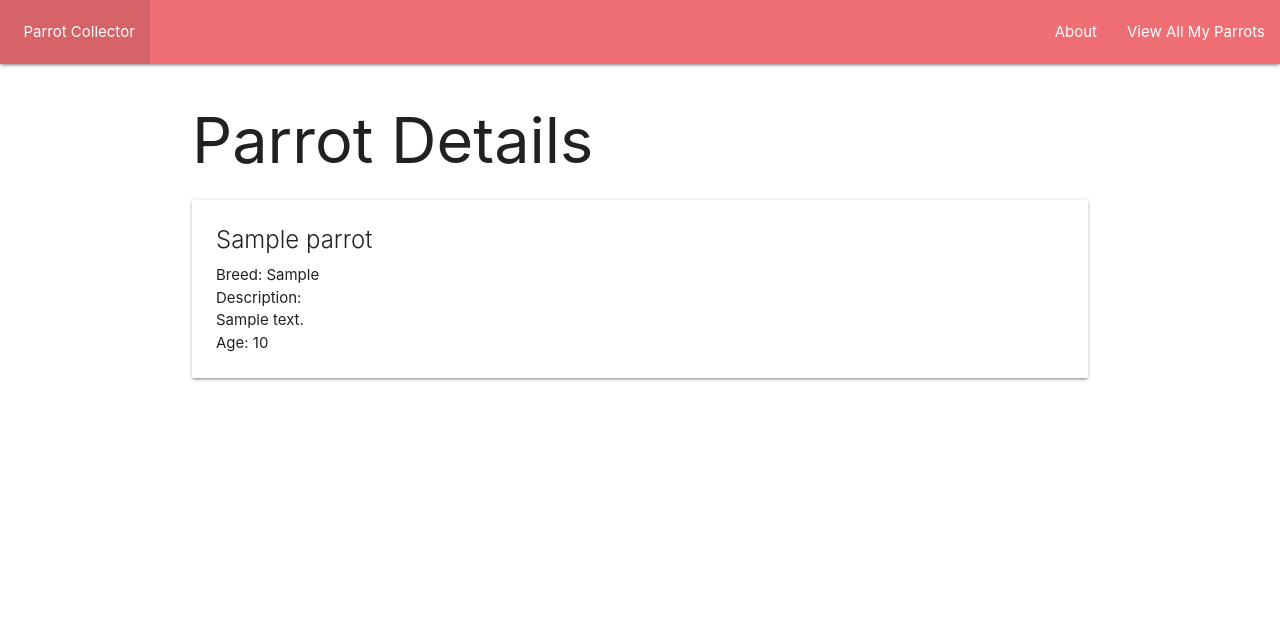
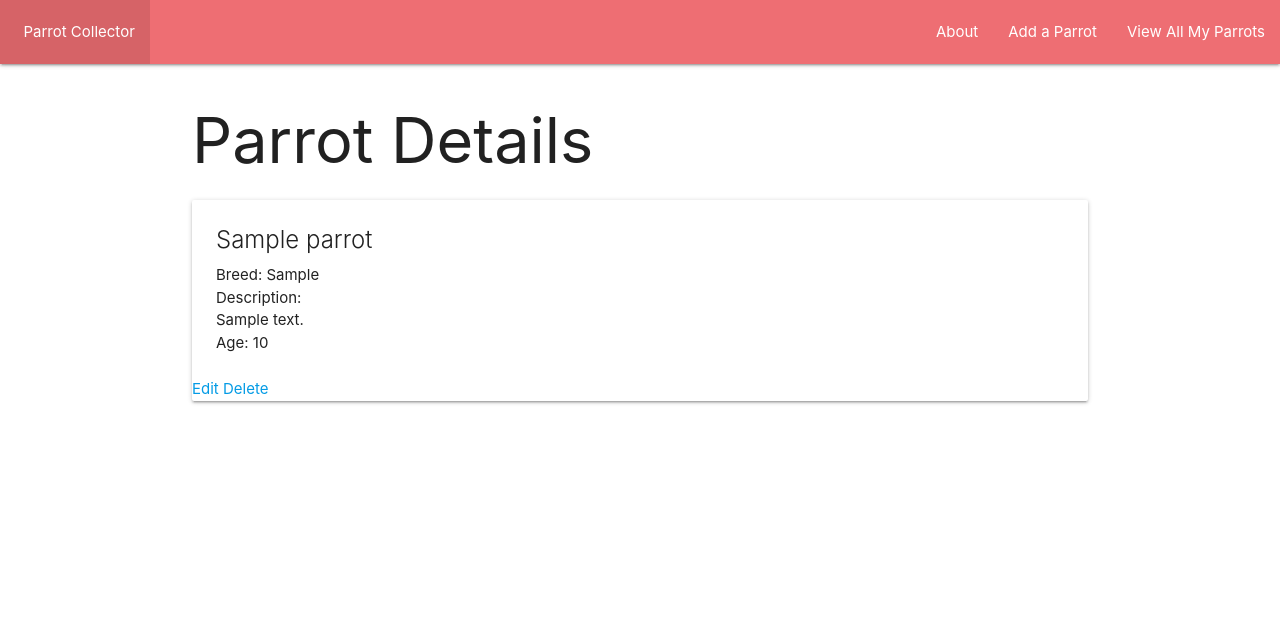
Before and after one commit to Thender2022/Parrot-Collector, a Django app: page /parrots/1/ in a window 1280 px wide. Shown: the top 641 px of the page. Run offline with Django 4.2, Linux system fonts and the light colour scheme; tables that the repository leaves empty hold one stand-in row (Sample ...).

Commit message:
part 3 done

```diff
--- a/main_app/models.py
+++ b/main_app/models.py
@@ -1,4 +1,5 @@
 from django.db import models
+from django.urls import reverse
 
 # Create your models here.
 class Parrot(models.Model):
@@ -9,3 +10,6 @@ class Parrot(models.Model):
 
     def __str__(self):
         return self.name
+
+    def get_absolute_url(self):
+        return reverse('detail', kwargs={'parrot_id':self.id})
--- a/main_app/templates/base.html
+++ b/main_app/templates/base.html
@@ -19,6 +19,7 @@
                 </ul>
                 <ul class="right">
                     <li><a href="{% url 'about' %}">About</a></li>
+                    <li><a href="{% url 'parrots_create' %}">Add a Parrot</a></li>
                     <li><a href="{% url 'index' %}">View All My Parrots</a></li>
 
                 </ul>
--- a/main_app/templates/parrots/detail.html
+++ b/main_app/templates/parrots/detail.html
@@ -14,6 +14,10 @@
             <p>Age: Baby Bird</p>
         {% endif %}
     </div>
+    <div>
+        <a href="{% url 'parrots_update' parrot.id %}">Edit</a>
+        <a href="{% url 'parrots_delete' parrot.id %}">Delete</a>
+    </div>
 </div>
 
 {% endblock %}
--- a/main_app/urls.py
+++ b/main_app/urls.py
@@ -6,4 +6,7 @@ urlpatterns = [
     path('about/', views.about, name='about'),
     path('parrots/', views.parrots_index, name='index'),
     path('parrots/<int:parrot_id>/', views.parrots_detail, name='detail'),
+    path('parrots/create/', views.ParrotCreate.as_view(), name='parrots_create'),
+    path('parrots/<int:pk>/update/', views.ParrotUpdate.as_view(), name='parrots_update'),
+    path('parrots/<int:pk>/delete/', views.ParrotDelete.as_view(), name='parrots_delete'),
 ]
--- a/main_app/views.py
+++ b/main_app/views.py
@@ -1,4 +1,5 @@
 from django.shortcuts import render
+from django.views.generic.edit import CreateView, UpdateView, DeleteView
 from .models import Parrot
 
 # Create your views here.
@@ -17,3 +18,15 @@ def parrots_index(request):
 def parrots_detail(request, parrot_id):
     parrot = Parrot.objects.get(id=parrot_id)
     return render(request, 'parrots/detail.html', { 'parrot': parrot })
+
+class ParrotCreate(CreateView):
+    model = Parrot
+    fields = '__all__'
+
+class ParrotUpdate(UpdateView):
+    model = Parrot
+    fields = ['breed', 'description', 'age']
+
+class ParrotDelete(DeleteView):
+    model = Parrot
+    success_url = '/parrots'
```
Also changed, not shown: main_app/templates/main_app/parrot_confirm_delete.html (added, +13 -0 lines), main_app/templates/main_app/parrot_form.html (added, +19 -0 lines).
